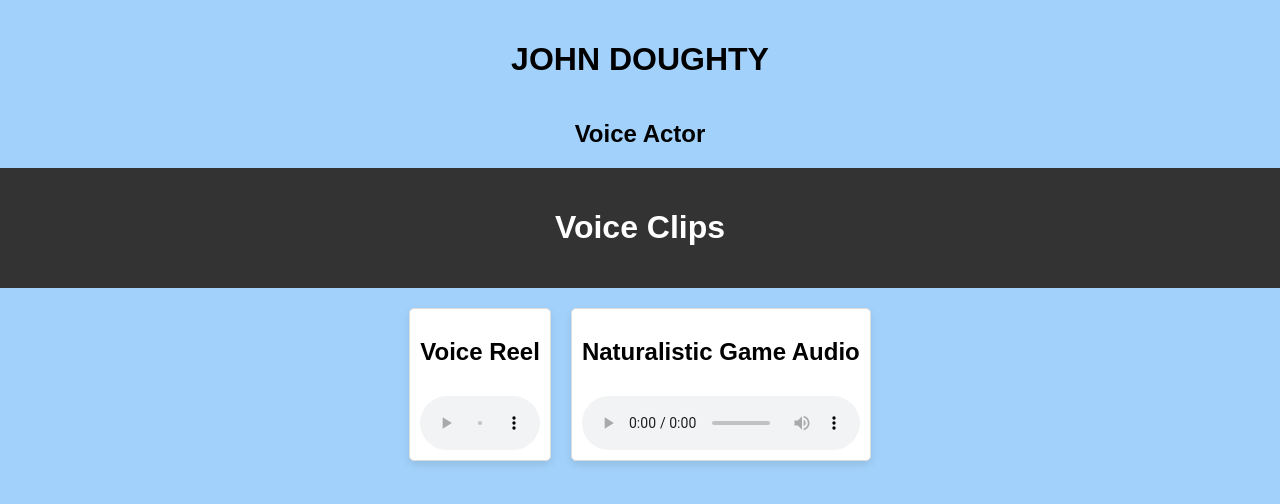
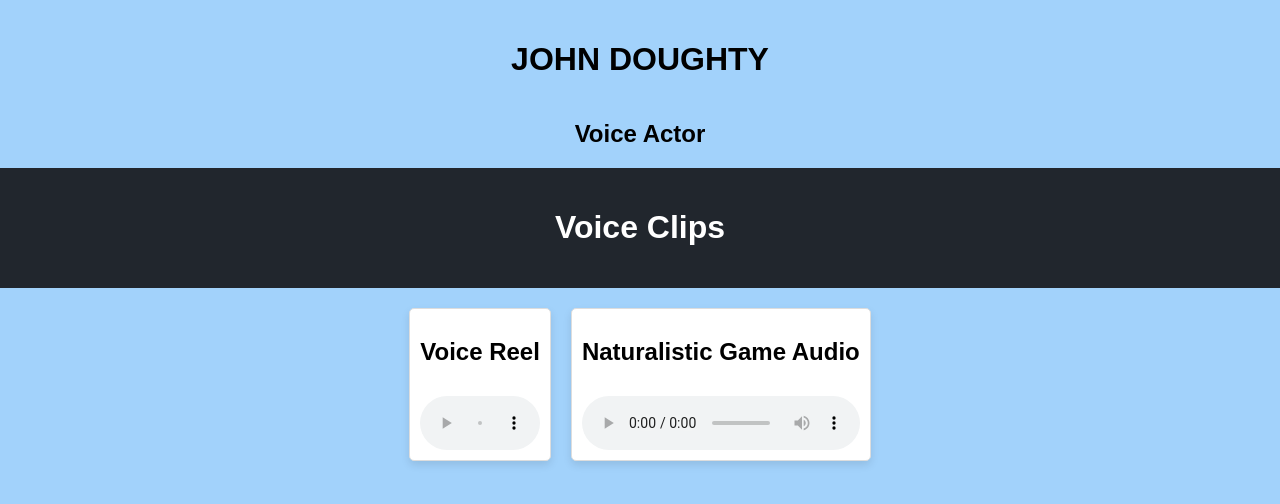
Before and after one commit to VoiceActorJD/John-Doughty-Voice-Actor, a plain HTML site: page index.html in a window 1280 px wide. Drawn offline with Linux system fonts and the light colour scheme.

Commit message:
Update index.html

```diff
--- a/index.html
+++ b/index.html
@@ -24,7 +24,7 @@
         header {
             text-align: center;
             padding: 20px 0;
-            background-color: #333;
+            background-color: #21262d;
             color: white;
             width: 100%;
         }
```
